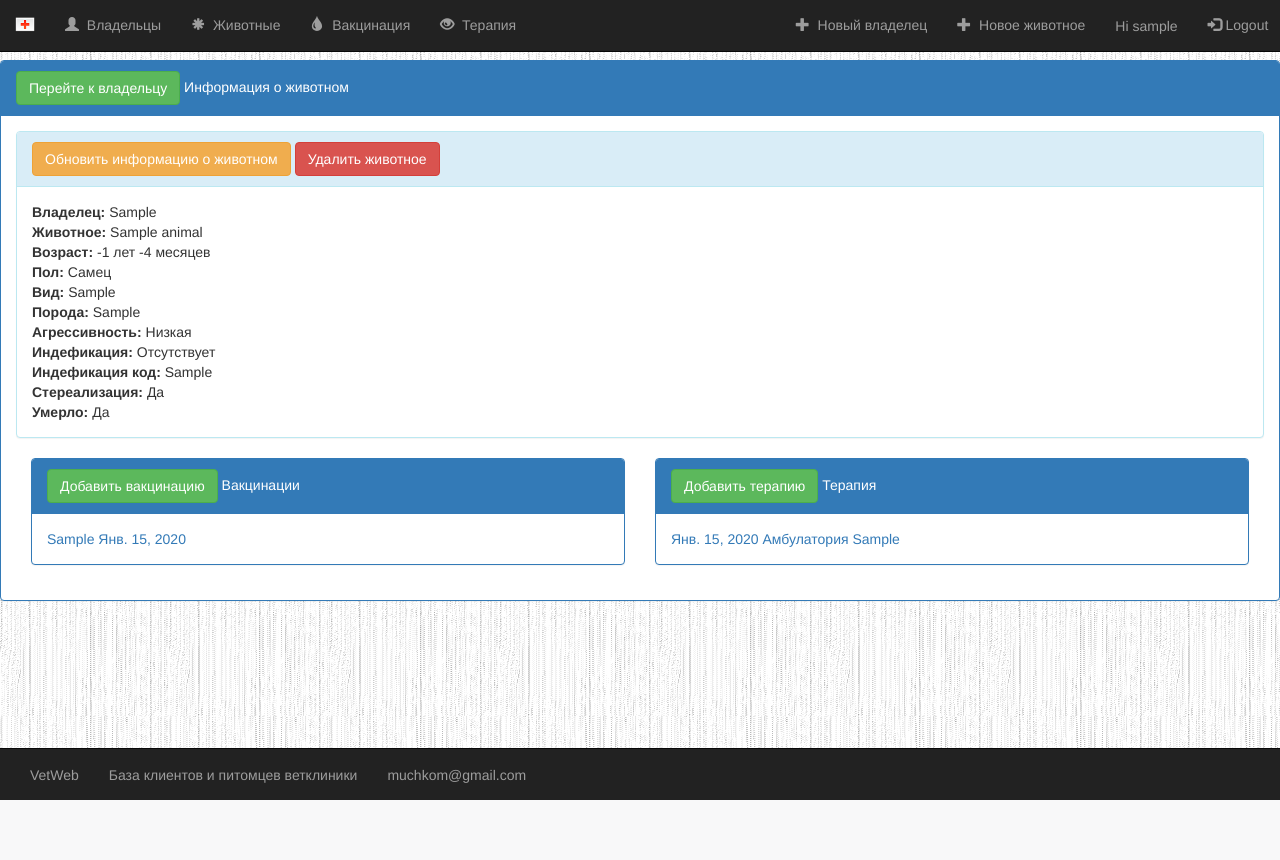
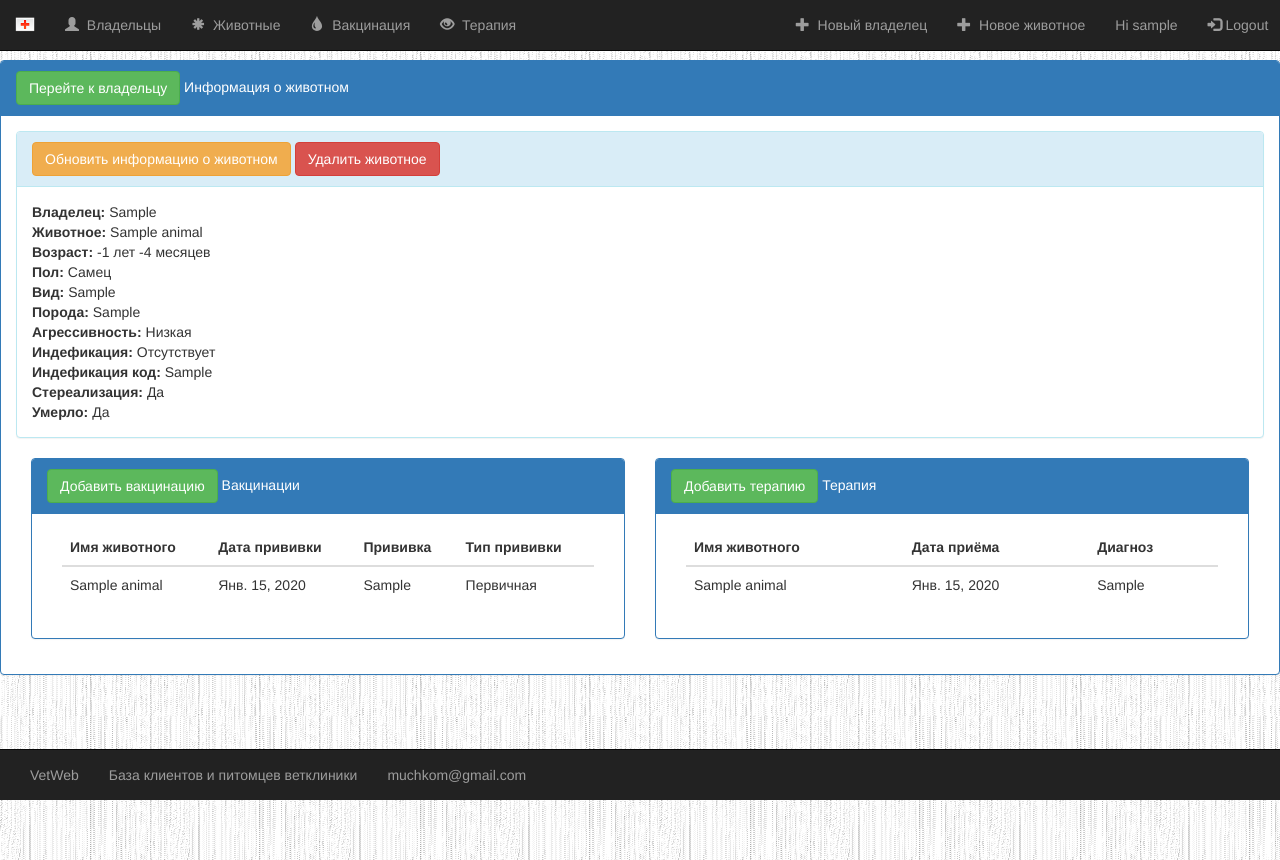
Before and after one commit to MuchkoM/vetweb, a Django app: page /vet/animal/1/ in a window 1280 px wide. Before the commit the page ends 800 px from the top, so only its background shows below. Run offline with Django 3.2, Linux system fonts and the light colour scheme; a user stored in the database is signed in; tables that the repository leaves empty hold one stand-in row (values such as "Sample post"); some libraries are stand-ins or nearby versions.

Commit message:
rebuild interface table view start i18n for html

```diff
--- a/static/vet/style.css
+++ b/static/vet/style.css
@@ -2,7 +2,9 @@ html {
     position: relative;
     min-height: 100%;
 }
-
+html,body{
+    height: 100%
+}
 body {
     margin-top: 60px;
     margin-bottom: 60px;
@@ -15,10 +17,6 @@ body {
 
 .navbar-brand {
     font-family: "Satisfy", cursive;
-}
-
-.navbar-text {
-    padding-top: 1px;
 }
 
 .ui-datepicker select {
@@ -41,3 +39,6 @@ select {
     white-space: nowrap;
     width: 182px;
 }
+tr[onclick]:hover {
+     cursor: pointer;
+}
--- a/templates/base.html
+++ b/templates/base.html
@@ -1,6 +1,6 @@
 {% load static %}
 <!DOCTYPE html>
-<html>
+<html lang="ru">
 <head>
     <link rel="shortcut icon" href="{% static 'favicon.ico' %}"/>
     <link rel="stylesheet" href="https://maxcdn.bootstrapcdn.com/bootstrap/3.3.7/css/bootstrap.min.css">
@@ -87,7 +87,6 @@
                             Logout&nbsp;&nbsp;&nbsp;
                         </a>
                     </li>
-
                 {% else %}
                     <li class="nav-item">
                         <a class="nav-link" href="{% url 'login' %}">
--- a/templates/vet/animal/detail.html
+++ b/templates/vet/animal/detail.html
@@ -28,12 +28,7 @@
                         Вакцинации
                     </div>
                     <div class="panel-body">
-                        {% for prevention in object.prevention_set.all %}
-                            <a href="{% url 'vet:prevention-detail' prevention.pk %}">
-                                {% include 'vet/prevention/detail_template_preview.html' %}
-                            </a>
-                            <br>
-                        {% endfor %}
+                        {% include 'vet/prevention/list_template_preview.html' with object_list=object.prevention_set.all %}
                     </div>
                 </div>
             </div>
@@ -46,12 +41,7 @@
                         Терапия
                     </div>
                     <div class="panel-body">
-                        {% for therapy in object.therapy_set.all %}
-                            <a href="{% url 'vet:therapy-detail' therapy.pk %}">
-                                {% include 'vet/therapy/detail_template_preview.html' %}
-                            </a>
-                            <br>
-                        {% endfor %}
+                        {% include 'vet/therapy/list_template_preview.html' with object_list=object.therapy_set.all %}
                     </div>
                 </div>
             </div>
--- a/templates/vet/animal/detail_template_preview.html
+++ /dev/null
@@ -1,4 +0,0 @@
-<div><strong>Животное: </strong>{{ animal.name }}</div>
-<div><strong>Возраст: </strong><age>{{ animal.date }}</age></div>
-<div><strong>Пол: </strong> {{ animal.get_gender_display }}</div>
-<div><strong>Вид: </strong>{{ animal.species.value }}</div>
--- a/templates/vet/owner/detail_templete_preview.html
+++ /dev/null
@@ -1,2 +0,0 @@
-<strong>Владелец: </strong>{{ owner.fio }}<br>
-<strong>Адрес: </strong><info>{{ owner.address }}</info><br>
--- a/templates/vet/prevention/detail_template_preview.html
+++ /dev/null
@@ -1 +0,0 @@
-{{ prevention.vaccination.value }} {{ prevention.date }}
--- a/templates/vet/prevention/list_template_preview.html
+++ b/templates/vet/prevention/list_template_preview.html
@@ -1,12 +1,30 @@
-{% for prevention in object_list %}
-    <div class="panel panel-info">
-        <div class="panel-heading">
-            <a href="{% url 'vet:prevention-detail' prevention.pk %}" class="btn btn-info" role="button">
-                Подробнее
-            </a>
-        </div>
-        <div class="panel-body">
-            {% include 'vet/prevention/detail_template_full.html' %}
-        </div>
-    </div>
-{% endfor %}
+<div class="container-fluid">
+    <table class="table table-hover">
+        <thead>
+        <tr>
+            <th>Имя животного</th>
+            <th>Дата прививки</th>
+            <th>Прививка</th>
+            <th>Тип прививки</th>
+        </tr>
+        </thead>
+        <tbody>
+        {% for prevention in object_list %}
+            <tr onclick="window.location='{% url 'vet:prevention-detail' prevention.pk %}';">
+                <td>
+                    <info>{{ prevention.animal.name }}</info>
+                </td>
+                <td>
+                    <info>{{ prevention.date }}</info>
+                </td>
+                <td>
+                    <info>{{ prevention.vaccination }}</info>
+                </td>
+                <td>
+                    <info>{{ prevention.get_type_vaccination_display }}</info>
+                </td>
+            </tr>
+        {% endfor %}
+        </tbody>
+    </table>
+</div>
--- a/templates/vet/therapy/detail_template_preview.html
+++ /dev/null
@@ -1 +0,0 @@
-{{ therapy.date }} {{ therapy.get_type_display }} {{ therapy.diagnosis }}
--- a/templates/vet/therapy/list_template_preview.html
+++ b/templates/vet/therapy/list_template_preview.html
@@ -1,12 +1,26 @@
-{% for therapy in object_list %}
-    <div class="panel panel-info">
-        <div class="panel-heading">
-            <a href="{% url 'vet:therapy-detail' therapy.pk %}" class="btn btn-info" role="button">
-                Подробнее
-            </a>
-        </div>
-        <div class="panel-body">
-            {% include 'vet/therapy/detail_template_preview.html' %}
-        </div>
-    </div>
-{% endfor %}
+<div class="container-fluid">
+    <table class="table table-hover">
+        <thead>
+        <tr>
+            <th>Имя животного</th>
+            <th>Дата приёма</th>
+            <th>Диагноз</th>
+        </tr>
+        </thead>
+        <tbody>
+        {% for therapy in object_list %}
+            <tr onclick="window.location='{% url 'vet:prevention-detail' therapy.pk %}';">
+                <td>
+                    <info>{{ therapy.animal.name }}</info>
+                </td>
+                <td>
+                    <info>{{ therapy.date }}</info>
+                </td>
+                <td>
+                    <info>{{ therapy.diagnosis}}</info>
+                </td>
+            </tr>
+        {% endfor %}
+        </tbody>
+    </table>
+</div>
```
Also changed, not shown: templates/vet/animal/list_template_preview.html (+24 -12 lines), templates/vet/owner/detail.html (+4 -5 lines), templates/vet/owner/list_template_preview.html (+28 -21 lines).
